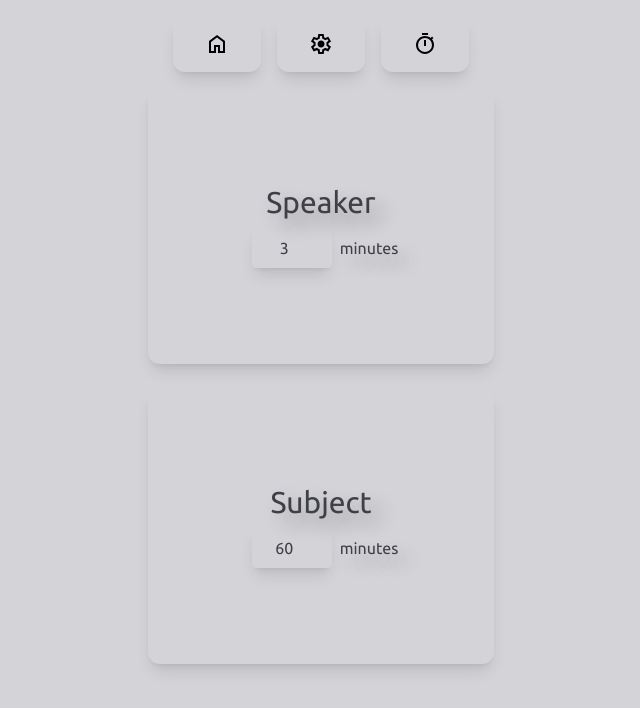
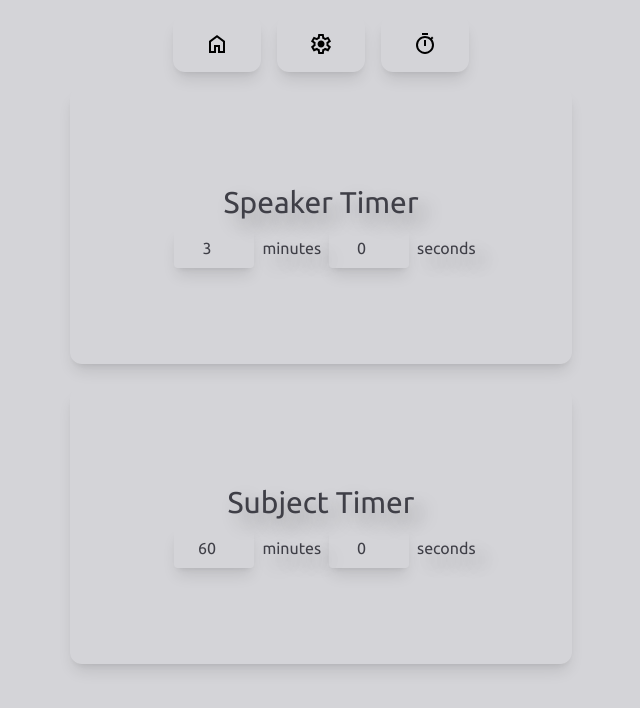
Before and after one commit to sfdeloach/timer-display, a React (Vite) app: page /settings in a window 1280 px wide. Shown: the top 708 px of the page, without its empty margins (319-959 px from the left). Built offline with nearby package versions, Linux system fonts and the light colour scheme.

Commit message:
feature rich update

```diff
--- a/src/AppLayout.jsx
+++ b/src/AppLayout.jsx
@@ -3,6 +3,7 @@ import { Outlet } from "react-router";
 import Navigation from "./components/Navigation";
 
 export const TimerContext = createContext(null);
+export const FillContext = createContext(null);
 
 function AppLayout() {
   const [timerState, setTimerState] = useState({
@@ -13,70 +14,46 @@ function AppLayout() {
     subjectInitial: 3600,
     subjectIsRunning: false,
   });
-  const [speakerIntervalId, setSpeakerIntervalId] = useState(null);
-  const [subjectIntervalId, setSubjectIntervalId] = useState(null);
 
   useEffect(() => {
-    if (timerState.speakerIsRunning && speakerIntervalId === null) {
+    if (!timerState.speakerIsRunning) return;
+
     const intervalId = setInterval(() => {
       setTimerState((prevState) => {
         if (prevState.speakerSecs <= 1) {
           return { ...prevState, speakerSecs: 0, speakerIsRunning: false };
-          } else {
-            return {
-              ...prevState,
-              speakerSecs: prevState.speakerSecs - 1,
-            };
         }
+        return { ...prevState, speakerSecs: prevState.speakerSecs - 1 };
       });
     }, 1000);
-      setSpeakerIntervalId(intervalId);
-    } else if (!timerState.speakerIsRunning && speakerIntervalId !== null) {
-      clearInterval(speakerIntervalId);
-      setSpeakerIntervalId(null);
-    }
 
-    return () => {
-      if (speakerIntervalId !== null) {
-        clearInterval(speakerIntervalId);
-      }
-    };
-  }, [timerState.speakerIsRunning, speakerIntervalId]);
+    return () => clearInterval(intervalId);
+  }, [timerState.speakerIsRunning]);
 
   useEffect(() => {
-    if (timerState.subjectIsRunning && subjectIntervalId === null) {
+    if (!timerState.subjectIsRunning) return;
+
     const intervalId = setInterval(() => {
       setTimerState((prevState) => {
         if (prevState.subjectSecs <= 1) {
           return { ...prevState, subjectSecs: 0, subjectIsRunning: false };
-          } else {
-            return {
-              ...prevState,
-              subjectSecs: prevState.subjectSecs - 1,
-            };
         }
+        return { ...prevState, subjectSecs: prevState.subjectSecs - 1 };
       });
     }, 1000);
-      setSubjectIntervalId(intervalId);
-    } else if (!timerState.subjectIsRunning && subjectIntervalId !== null) {
-      clearInterval(subjectIntervalId);
-      setSubjectIntervalId(null);
-    }
 
-    return () => {
-      if (subjectIntervalId !== null) {
-        clearInterval(subjectIntervalId);
-      }
-    };
-  }, [timerState.subjectIsRunning, subjectIntervalId]);
+    return () => clearInterval(intervalId);
+  }, [timerState.subjectIsRunning]);
 
   return (
-    <TimerContext value={{ timerState, setTimerState }}>
+    <TimerContext.Provider value={{ timerState, setTimerState }}>
+      <FillContext.Provider value="var(--color-zinc-400)">
         <div className="font-ubuntu flex min-h-screen flex-col items-center bg-zinc-300 text-zinc-700 text-shadow-[10px_10px_20px_rgba(0,0,0,0.3)]">
-        <Navigation fill="var(--color-zinc-400)" />
+          <Navigation />
           <Outlet />
         </div>
-    </TimerContext>
+      </FillContext.Provider>
+    </TimerContext.Provider>
   );
 }
 
--- a/src/Settings.jsx
+++ b/src/Settings.jsx
@@ -8,37 +8,69 @@ function Settings() {
   const timerState = timerContext.timerState;
   const setTimerState = timerContext.setTimerState;
 
-  function handleChange(timer, value) {
-    if (timer === "subject") {
-      setTimerState((prevState) => ({
-        ...prevState,
-        subjectInitial: value,
-      }));
-    } else if (timer === "speaker") {
-      setTimerState((prevState) => ({
-        ...prevState,
-        speakerInitial: value,
-      }));
+  function handleChange(timer, unit, value) {
+    if (timer === "speaker") {
+      setTimerState((prevState) => {
+        const currentMinutes = Math.floor(prevState.speakerInitial / 60);
+        const currentSeconds = prevState.speakerInitial % 60;
+
+        const newMinutes = unit === "minutes" ? value : currentMinutes;
+        const newSeconds = unit === "seconds" ? value : currentSeconds;
+
+        return {
+          ...prevState,
+          speakerInitial: newMinutes * 60 + newSeconds,
+        };
+      });
+    } else {
+      setTimerState((prevState) => {
+        const currentMinutes = Math.floor(prevState.subjectInitial / 60);
+        const currentSeconds = prevState.subjectInitial % 60;
+
+        const newMinutes = unit === "minutes" ? value : currentMinutes;
+        const newSeconds = unit === "seconds" ? value : currentSeconds;
+
+        return {
+          ...prevState,
+          subjectInitial: newMinutes * 60 + newSeconds,
+        };
+      });
     }
   }
 
   return (
     <form className="flex flex-col items-center gap-6">
-      <Container title="Speaker">
+      <Container title="Speaker Timer">
         <NumberField
           timer="speaker"
-          value={`${timerState.speakerInitial / 60}`}
-          onChange={handleChange}
+          unit="minutes"
+          value={`${Math.floor(timerState.speakerInitial / 60)}`}
+          onChange={(timer, value) => handleChange(timer, "minutes", value)}
         />
-        <label htmlFor="speaker">minutes</label>
+        <label htmlFor="speaker-minutes">minutes</label>
+        <NumberField
+          timer="speaker"
+          unit="seconds"
+          value={`${timerState.speakerInitial % 60}`}
+          onChange={(timer, value) => handleChange(timer, "seconds", value)}
+        />
+        <label htmlFor="speaker-seconds">seconds</label>
       </Container>
-      <Container title="Subject">
+      <Container title="Subject Timer">
         <NumberField
           timer="subject"
-          value={`${timerState.subjectInitial / 60}`}
-          onChange={handleChange}
+          unit="minutes"
+          value={`${Math.floor(timerState.subjectInitial / 60)}`}
+          onChange={(timer, value) => handleChange(timer, "minutes", value)}
         />
-        <label htmlFor="subject">minutes</label>
+        <label htmlFor="subject-minutes">minutes</label>
+        <NumberField
+          timer="subject"
+          unit="seconds"
+          value={`${timerState.subjectInitial % 60}`}
+          onChange={(timer, value) => handleChange(timer, "seconds", value)}
+        />
+        <label htmlFor="subject-seconds">seconds</label>
       </Container>
     </form>
   );
--- a/src/Timers.jsx
+++ b/src/Timers.jsx
@@ -1,8 +1,11 @@
 import { useEffect, useContext } from "react";
-import { TimerContext } from "./AppLayout";
+import { TimerContext, FillContext } from "./AppLayout";
 import Container from "./components/Container";
+import Button from "./components/Button";
+import ReplayIcon from "./icons/ReplayIcon";
 
 function Timers() {
+  const fillContext = useContext(FillContext);
   const timerContext = useContext(TimerContext);
   const timerState = timerContext.timerState;
   const setTimerState = timerContext.setTimerState;
@@ -13,12 +16,33 @@ function Timers() {
       speakerSecs: prevState.speakerInitial,
       subjectSecs: prevState.subjectInitial,
     }));
-  }, []);
+  }, [setTimerState]);
 
   function timeString(secs) {
     const minutes = Math.floor(secs / 60);
     const seconds = secs % 60;
     return `${minutes}:${seconds.toString().padStart(2, "0")}`;
+  }
+
+  function getTimerColor(currentSecs, initialSecs) {
+    if (currentSecs === 0) return "text-red-600";
+
+    const percentRemaining = currentSecs / initialSecs;
+
+    if (percentRemaining > 0.5) {
+      return "text-zinc-700";
+    } else if (percentRemaining > 0.25) {
+      return "text-yellow-600";
+    } else {
+      return "text-red-700";
+    }
+  }
+
+  function getFlashClass(currentSecs) {
+    if (currentSecs === 0) {
+      return "animate-pulse";
+    }
+    return "";
   }
 
   function onSpeakerClick() {
@@ -35,20 +59,42 @@ function Timers() {
     }));
   }
 
+  function onSpeakerReset() {
+    setTimerState((prevState) => ({
+      ...prevState,
+      speakerSecs: prevState.speakerInitial,
+      speakerIsRunning: false,
+    }));
+  }
+
   return (
     <div className="flex flex-col items-center">
       <Container hasBorder={false}>
         <p
           onClick={onSpeakerClick}
-          className="cursor-pointer text-[64vh] leading-none"
+          className={`cursor-pointer text-[64vh] leading-none transition-colors duration-1000 ${getTimerColor(
+            timerState.speakerSecs,
+            timerState.speakerInitial,
+          )} ${getFlashClass(timerState.speakerSecs)}`}
         >
           {timeString(timerState.speakerSecs)}
         </p>
+        <Button
+          id="reset"
+          icon={ReplayIcon}
+          fill={fillContext}
+          onClick={onSpeakerReset}
+        >
+          Reset Speaker Timer
+        </Button>
       </Container>
       <Container hasBorder={false}>
         <p
           onClick={onSubjectClick}
-          className="cursor-pointer text-[24vh] leading-none"
+          className={`cursor-pointer text-[24vh] leading-none transition-colors duration-1000 ${getTimerColor(
+            timerState.subjectSecs,
+            timerState.subjectInitial,
+          )} ${getFlashClass(timerState.subjectSecs)}`}
         >
           {timeString(timerState.subjectSecs)}
         </p>
--- a/src/components/Navigation.jsx
+++ b/src/components/Navigation.jsx
@@ -1,10 +1,13 @@
+import { useContext } from "react";
 import { useNavigate } from "react-router";
+import { FillContext } from "../AppLayout";
 import Button from "./Button";
 import HomeIcon from "../icons/HomeIcon";
 import SettingsIcon from "../icons/SettingsIcon";
 import TimerIcon from "../icons/TimerIcon";
 
 function Navigation({ fill }) {
+  const fillContext = useContext(FillContext);
   let navigate = useNavigate();
 
   function onClick(event) {
@@ -25,9 +28,9 @@ function Navigation({ fill }) {
 
   return (
     <div className="my-4 flex gap-4">
-      <Button id="home" icon={HomeIcon} fill={fill} onClick={onClick} />
-      <Button id="settings" icon={SettingsIcon} fill={fill} onClick={onClick} />
-      <Button id="timers" icon={TimerIcon} fill={fill} onClick={onClick} />
+      <Button id="home" icon={HomeIcon} fill={fillContext} onClick={onClick} />
+      <Button id="settings" icon={SettingsIcon} fill={fillContext} onClick={onClick} />
+      <Button id="timers" icon={TimerIcon} fill={fillContext} onClick={onClick} />
     </div>
   );
 }
--- a/src/components/NumberField.jsx
+++ b/src/components/NumberField.jsx
@@ -1,6 +1,7 @@
-function NumberField({ timer, value, onChange }) {
+function NumberField({ timer, unit, value, onChange }) {
   function onChangeWrapper(event) {
-    let value = parseInt(event.target.value, 10) * 60;
+    const value = parseInt(event.target.value, 10) || 0;
+
     onChange(timer, value);
   }
 
@@ -10,8 +11,8 @@ function NumberField({ timer, value, onChange }) {
       min="0"
       value={value}
       onChange={onChangeWrapper}
-      name={`${timer}`}
-      id={`${timer}`}
+      name={`${timer}-${unit}`}
+      id={`${timer}-${unit}`}
       className="mx-2 w-20 rounded py-2 text-center shadow-lg focus:outline-none"
     />
   );
--- /dev/null
+++ b/src/icons/ReplayIcon.jsx
@@ -0,0 +1,16 @@
+function ReplayIcon({ fill = "white" }) {
+  return (
+    <svg
+      className="pointer-events-none"
+      xmlns="http://www.w3.org/2000/svg"
+      height="24px"
+      viewBox="0 -960 960 960"
+      width="24px"
+      fill={fill}
+    >
+      <path d="M480-80q-75 0-140.5-28.5t-114-77q-48.5-48.5-77-114T120-440h80q0 117 81.5 198.5T480-160q117 0 198.5-81.5T760-440q0-117-81.5-198.5T480-720h-6l62 62-56 58-160-160 160-160 56 58-62 62h6q75 0 140.5 28.5t114 77q48.5 48.5 77 114T840-440q0 75-28.5 140.5t-77 114q-48.5 48.5-114 77T480-80Z" />
+    </svg>
+  );
+}
+
+export default ReplayIcon;
```
Lines whose indentation alone changed are shown as unchanged.
